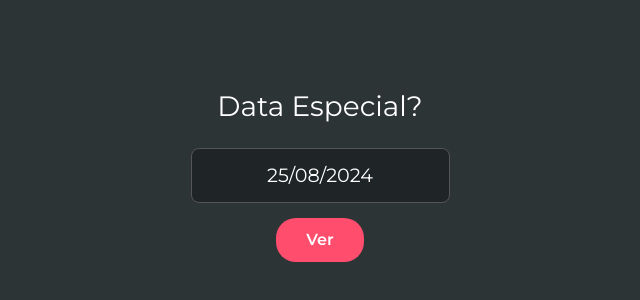
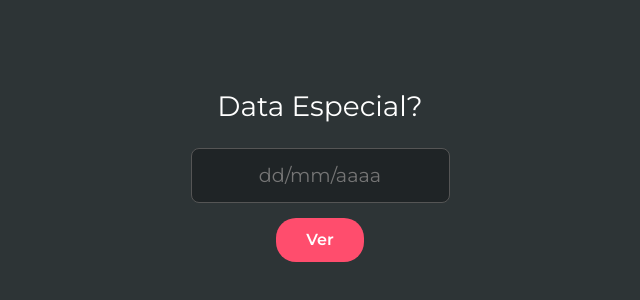
Before and after one commit to joaomarcianodev/contagem-regressiva, a plain HTML site: page index.html in a window 1280 px wide. Shown: the part 224-524 px from the top of the page, without its empty margins (320-960 px from the left). Drawn offline with nearby package versions, Linux system fonts and the light colour scheme.

Commit message:
fix value

```diff
--- a/index.html
+++ b/index.html
@@ -161,7 +161,7 @@
 
     <div id="login-screen">
         <h3 class="mb-4">Data Especial?</h3>
-        <input type="text" id="passwordInput" class="login-input" placeholder="dd/mm/aaaa" maxlength="10" value="25/08/2024">
+        <input type="text" id="passwordInput" class="login-input" placeholder="dd/mm/aaaa" maxlength="10">
         <button class="btn-enter" onclick="checkPassword()">Ver</button>
         <div id="errorMsg" class="error-msg">Acesso Negado</div>
     </div>
```
